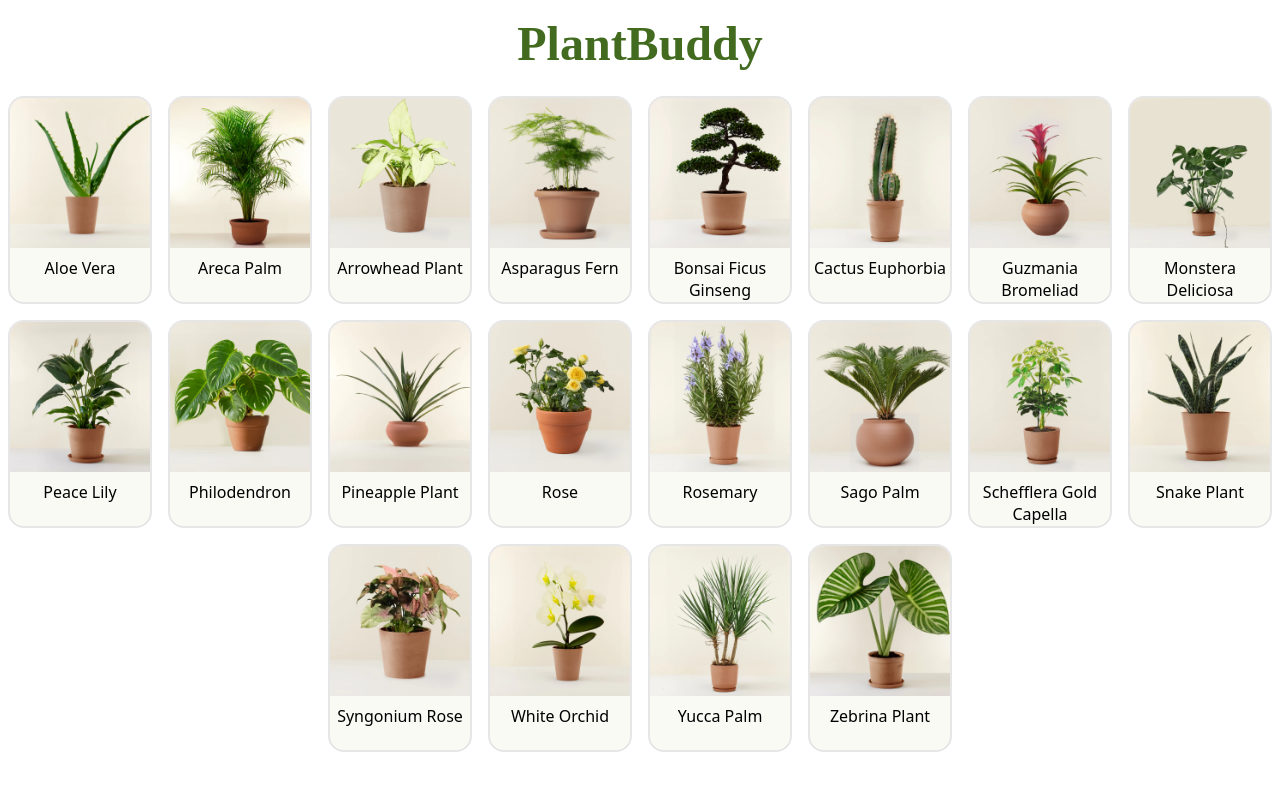
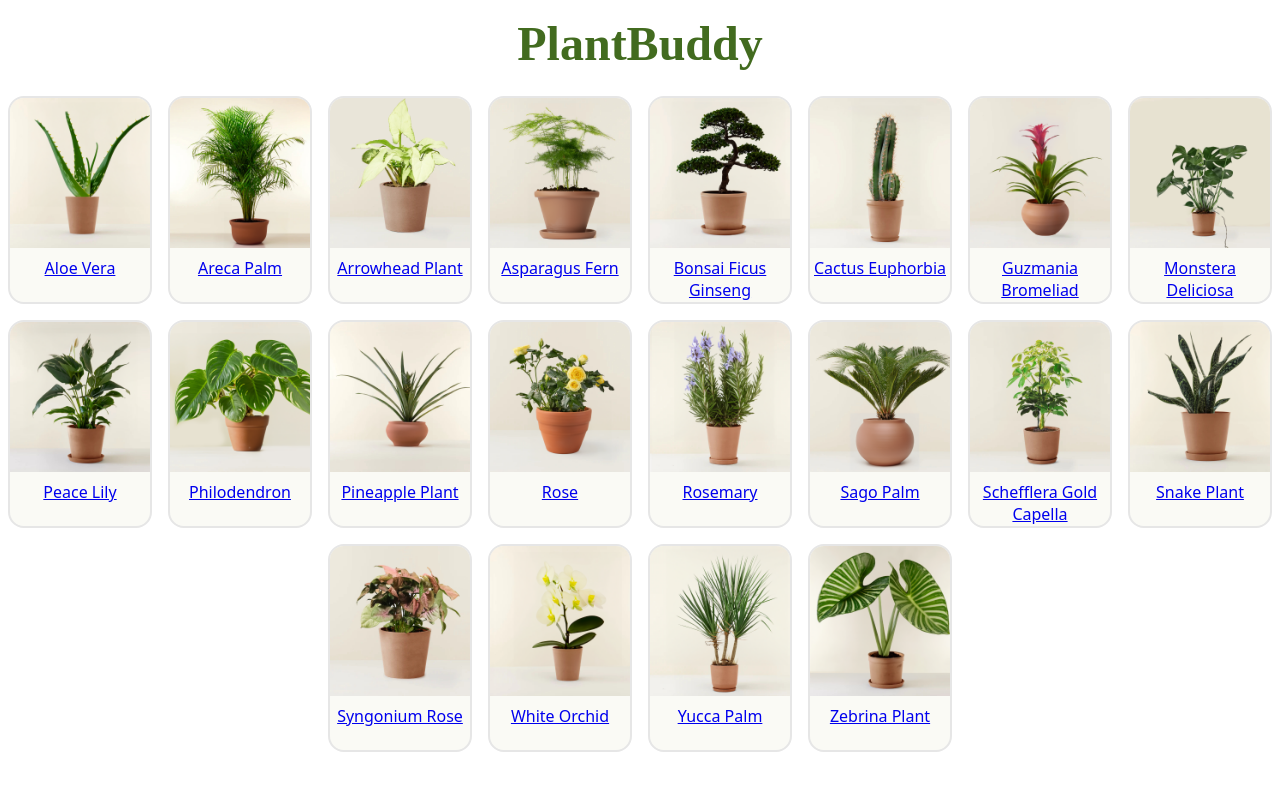
Before and after one commit to MartaJaekel/Plantbuddy, a Next.js app: page / in a window 1280 px wide. Shown: the top 790 px of the page. Built offline with nearby package versions, Linux system fonts and the light colour scheme.

Commit message:
Update router functionality + add Link to card component

```diff
--- a/components/Card/index.js
+++ b/components/Card/index.js
@@ -1,11 +1,13 @@
 import { plants } from "@/lib/data";
 import Image from "next/image";
 import styled from "styled-components";
+import Link from "next/link";
 
 export default function PlantCard() {
   return (
     <StyledList>
       {plants.map((plant) => (
+        <Link href={`plants/${plants.id}`}>
         <li key={plant.id}>
           <StyledFigure>
             <Image
@@ -17,6 +19,7 @@ export default function PlantCard() {
             <StyledCaption>{plant.commonName}</StyledCaption>
           </StyledFigure>
         </li>
+        </Link>
       ))}
     </StyledList>
   );
```
Also changed, not shown: pages/plants/[id].js (+9 -17 lines).
